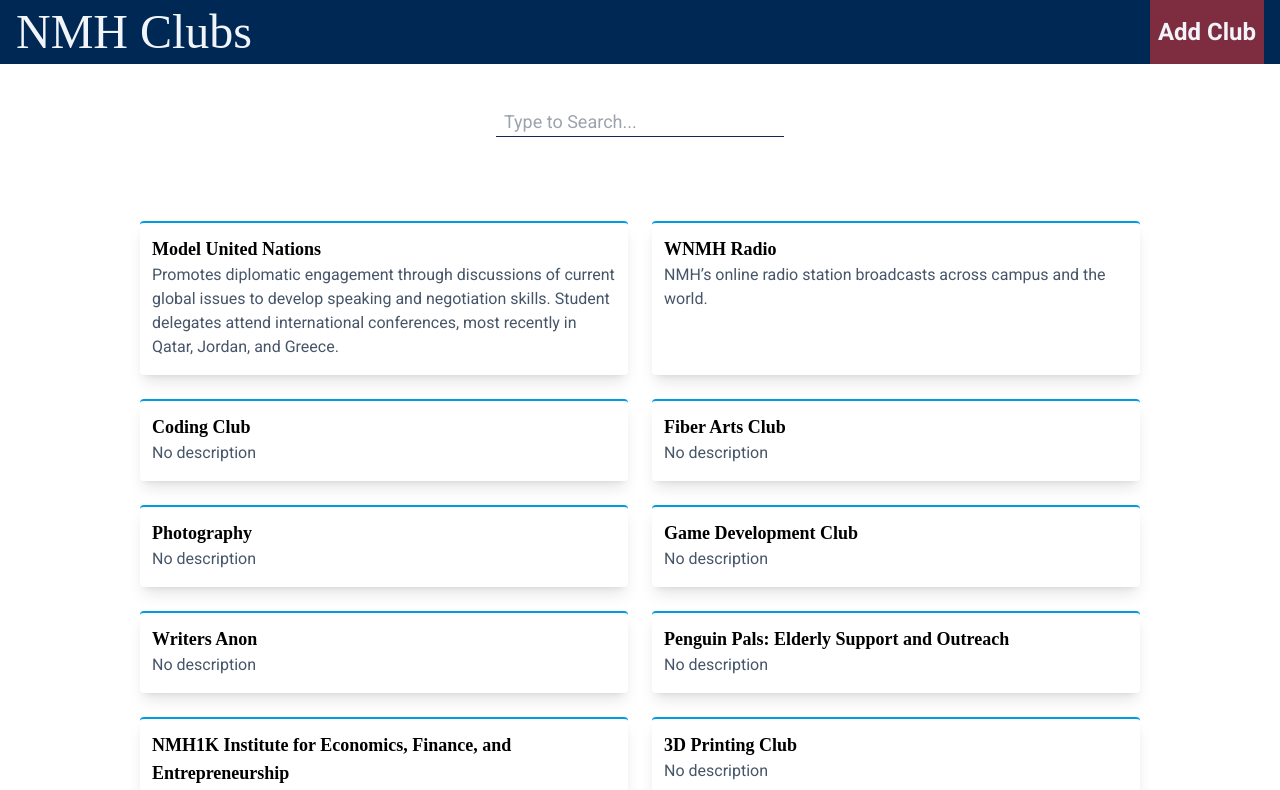
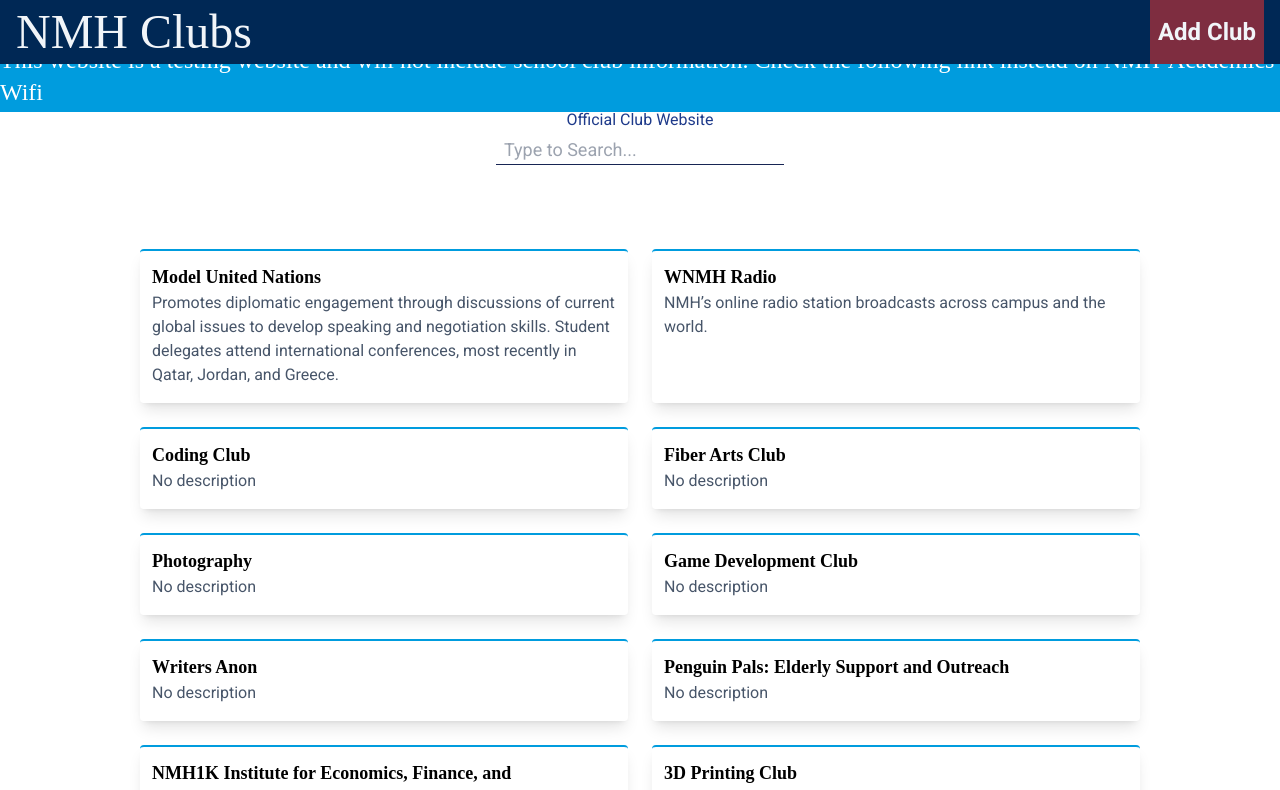
Before and after one commit to mattthlh/NMH-Clubs, a React (Vite) app: page / in a window 1280 px wide. Shown: the top 790 px of the page. Built offline with nearby package versions, Linux system fonts and the light colour scheme; a web font is replaced by a local one.

Commit message:
added disclaimer to inform about school data safety

```diff
--- a/src/pages/SearchPage.jsx
+++ b/src/pages/SearchPage.jsx
@@ -25,7 +25,18 @@
 
 	return (
 		// This essentially divides it into 3 sections: Search bar, Filters drop-down, and the display of clubs
-		<div className='w-screen h-screen relative top-5'>
+		<div className='w-screen h-screen relative'>
+			<div className='flex flex-col bg-NMHBlue w-screen h-12 m-0 justify-center items-center'>
+				<h1 className='text-white text-2xl'>
+					This website is a testing website and will not include school club
+					information. Check the following link instead on NMH-Academics Wifi
+				</h1>
+				<a
+					href='https://appstest.nmhschool.org/clubs/'
+					className='text-blue-900'>
+					Official Club Website
+				</a>
+			</div>
 			<div className='m-4'>
 				<Search setSearchValue={setSearchValue} />
 			</div>
```
